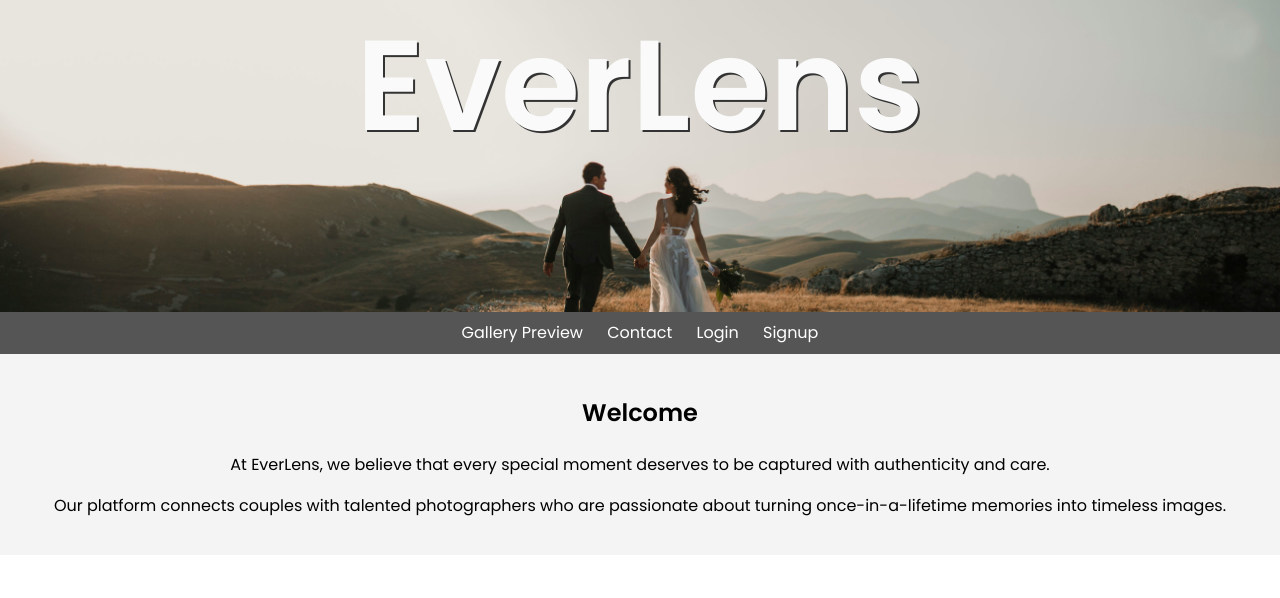
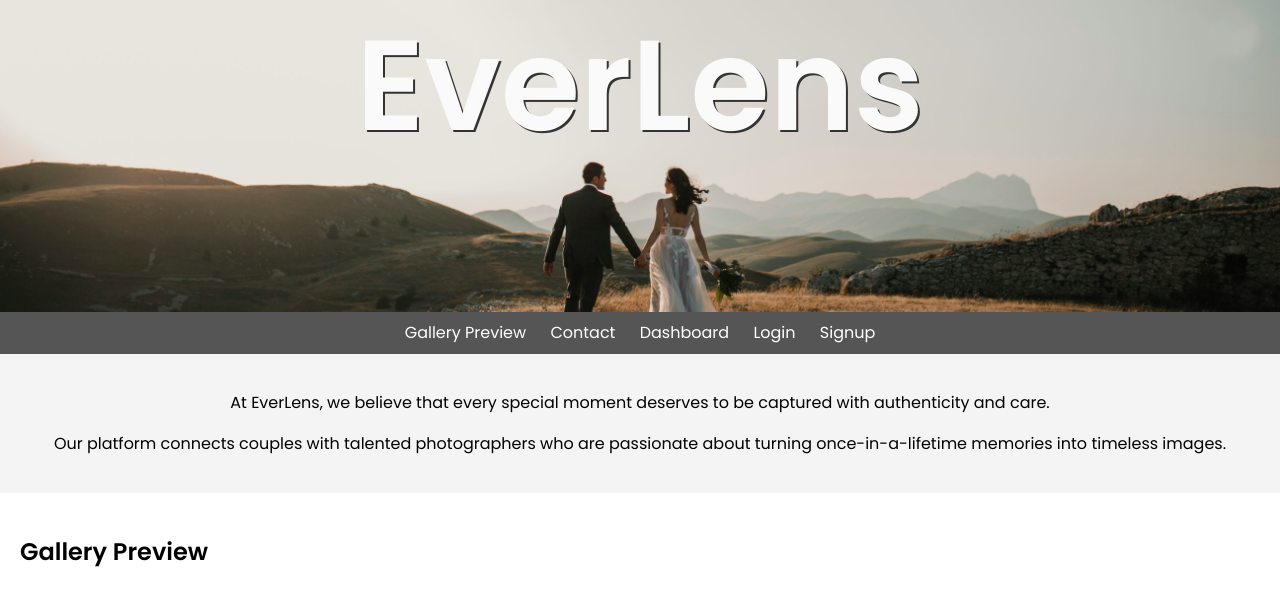
Before and after one commit to Twentox/vulnerable-WebApp, a Flask app: template templates/home.html in a window 1280 px wide. Shown: the top 598 px of the page. Run offline with Flask 3, Linux system fonts and the light colour scheme; the template is opened without the code that fills it: most values are stand-ins (such as "Sample title", 1, 10 or a date in 2020).

Commit message:
adds dashboard to navigation and remove welcome message

```diff
--- a/templates/home.html
+++ b/templates/home.html
@@ -19,6 +19,7 @@
 <nav>
     <a href="#preview">Gallery Preview</a>
     <a href="#contact">Contact</a>
+    <a href="/dashboard">Dashboard</a>
     <a href="/login">Login</a>
     <a href="/signup">Signup</a>
     {% if logged_in %}
@@ -27,8 +28,6 @@
 </nav>
 
 <section class="hero">
-    <h2 class="hero-welcome">Welcome {{user}}</h2>
-
     <p>At EverLens, we believe that every special moment deserves to be captured with authenticity and care.</p>
     <p>Our platform connects couples with talented photographers who are passionate about turning once-in-a-lifetime memories into timeless images.</p>
 </section>
```
